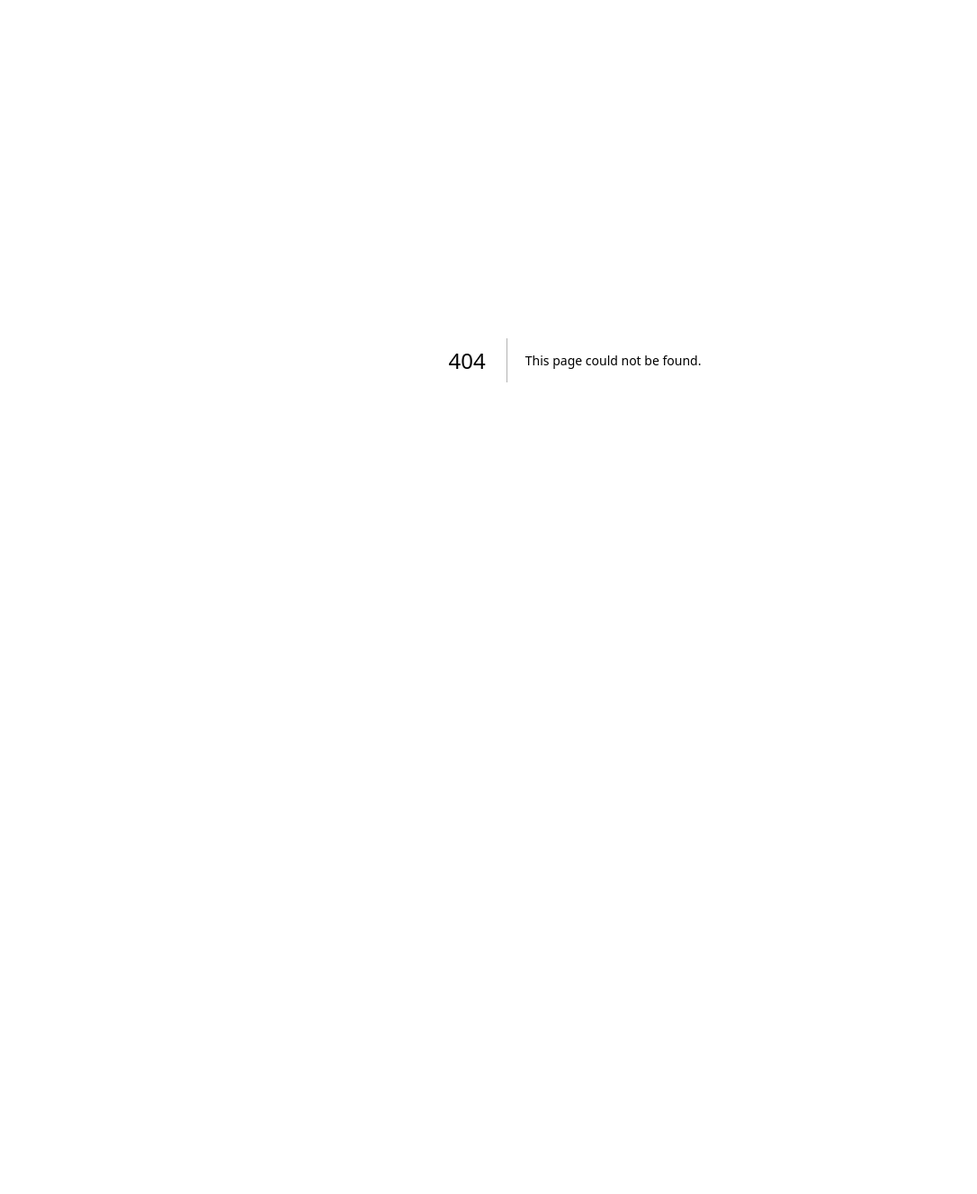
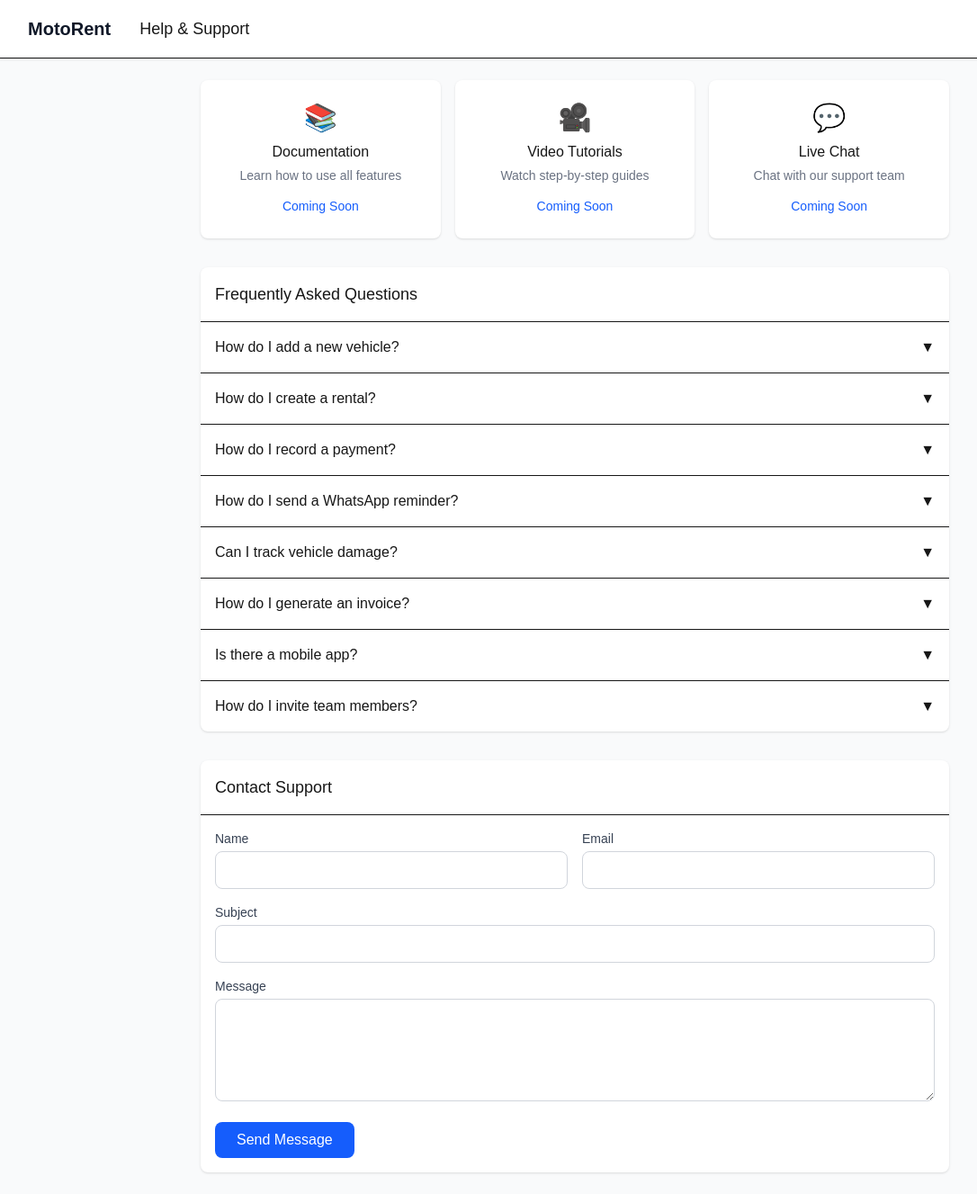
Before and after one commit to Dexter53Ma/motosaas, a Next.js app in the folder motosaas/: page /dashboard/help in a window 1280 px wide. Before the commit this address had no page. Shown: the whole page at 90% size, without its empty margins (1-1087 px from the left). Before the commit the page ends 800 px from the top, so only its background shows below. Built offline with nearby package versions, Linux system fonts and the light colour scheme.

Commit message:
feat: complete Issue #29 - Help & Support
- Help center page with FAQ accordion
- Contact support form
- Quick links to documentation, tutorials, live chat
- Common questions about vehicles, rentals, payments, invoicing

```diff
--- /dev/null
+++ b/motosaas/src/app/dashboard/help/page.tsx
@@ -0,0 +1,195 @@
+'use client'
+
+import { useState } from 'react'
+import Link from 'next/link'
+
+const FAQ_ITEMS = [
+  {
+    question: 'How do I add a new vehicle?',
+    answer: 'Go to Vehicles → Add Vehicle. Fill in the make, model, year, license plate, and daily rate. You can also add photos and maintenance history.',
+  },
+  {
+    question: 'How do I create a rental?',
+    answer: 'Go to Rentals → New Rental. Select a customer and vehicle, set the rental dates, and the system will automatically calculate the total amount.',
+  },
+  {
+    question: 'How do I record a payment?',
+    answer: 'Go to Payments → Record Payment. Select the customer and rental, enter the amount and payment method (cash, card, bank transfer, or mobile money).',
+  },
+  {
+    question: 'How do I send a WhatsApp reminder?',
+    answer: 'Go to Reminders, select the overdue rentals, and click Send Reminders. The system will send WhatsApp messages using your configured templates.',
+  },
+  {
+    question: 'Can I track vehicle damage?',
+    answer: 'Yes! Go to any vehicle → Damage History. You can report damage with photos, track repair status, and monitor damage costs.',
+  },
+  {
+    question: 'How do I generate an invoice?',
+    answer: 'Go to any rental → Generate Invoice. The system will create a professional invoice with TVA (20%) that you can download or send via WhatsApp.',
+  },
+  {
+    question: 'Is there a mobile app?',
+    answer: 'MotoRent is a responsive web app that works great on mobile devices. Add it to your home screen for an app-like experience.',
+  },
+  {
+    question: 'How do I invite team members?',
+    answer: 'Go to Settings → Team. Click Invite Member and enter their email address. They\'ll receive an invitation to join your shop.',
+  },
+]
+
+export default function HelpPage() {
+  const [openFaq, setOpenFaq] = useState<number | null>(null)
+  const [contactForm, setContactForm] = useState({ name: '', email: '', subject: '', message: '' })
+  const [sending, setSending] = useState(false)
+  const [sent, setSent] = useState(false)
+
+  async function handleContact(e: React.FormEvent) {
+    e.preventDefault()
+    setSending(true)
+    await new Promise(r => setTimeout(r, 1000))
+    setSending(false)
+    setSent(true)
+    setContactForm({ name: '', email: '', subject: '', message: '' })
+  }
+
+  return (
+    <div className="min-h-screen bg-gray-50">
+      <nav className="bg-white shadow-sm border-b">
+        <div className="max-w-7xl mx-auto px-4 sm:px-6 lg:px-8">
+          <div className="flex justify-between h-16">
+            <div className="flex items-center space-x-8">
+              <Link href="/dashboard" className="text-xl font-bold text-gray-900">MotoRent</Link>
+              <h1 className="text-lg font-medium">Help & Support</h1>
+            </div>
+          </div>
+        </div>
+      </nav>
+
+      <main className="max-w-4xl mx-auto py-6 px-4 sm:px-6 lg:px-8">
+        {/* Quick Links */}
+        <div className="grid grid-cols-1 md:grid-cols-3 gap-4 mb-8">
+          <div className="bg-white rounded-lg shadow p-6 text-center">
+            <span className="text-3xl mb-2 block">📚</span>
+            <h3 className="font-medium mb-1">Documentation</h3>
+            <p className="text-sm text-gray-500 mb-3">Learn how to use all features</p>
+            <button className="text-blue-600 text-sm hover:underline">Coming Soon</button>
+          </div>
+          <div className="bg-white rounded-lg shadow p-6 text-center">
+            <span className="text-3xl mb-2 block">🎥</span>
+            <h3 className="font-medium mb-1">Video Tutorials</h3>
+            <p className="text-sm text-gray-500 mb-3">Watch step-by-step guides</p>
+            <button className="text-blue-600 text-sm hover:underline">Coming Soon</button>
+          </div>
+          <div className="bg-white rounded-lg shadow p-6 text-center">
+            <span className="text-3xl mb-2 block">💬</span>
+            <h3 className="font-medium mb-1">Live Chat</h3>
+            <p className="text-sm text-gray-500 mb-3">Chat with our support team</p>
+            <button className="text-blue-600 text-sm hover:underline">Coming Soon</button>
+          </div>
+        </div>
+
+        {/* FAQ */}
+        <div className="bg-white rounded-lg shadow mb-8">
+          <div className="p-4 border-b">
+            <h2 className="text-lg font-medium">Frequently Asked Questions</h2>
+          </div>
+          <div className="divide-y">
+            {FAQ_ITEMS.map((item, index) => (
+              <div key={index}>
+                <button
+                  onClick={() => setOpenFaq(openFaq === index ? null : index)}
+                  className="w-full px-4 py-4 text-left flex items-center justify-between hover:bg-gray-50"
+                >
+                  <span className="font-medium">{item.question}</span>
+                  <span className={`transform transition-transform ${openFaq === index ? 'rotate-180' : ''}`}>
+                    ▼
+                  </span>
+                </button>
+                {openFaq === index && (
+                  <div className="px-4 pb-4 text-gray-600">
+                    {item.answer}
+                  </div>
+                )}
+              </div>
+            ))}
+          </div>
+        </div>
+
+        {/* Contact Form */}
+        <div className="bg-white rounded-lg shadow">
+          <div className="p-4 border-b">
+            <h2 className="text-lg font-medium">Contact Support</h2>
+          </div>
+          <div className="p-4">
+            {sent ? (
+              <div className="text-center py-8">
+                <span className="text-4xl mb-4 block">✅</span>
+                <h3 className="font-medium text-lg mb-2">Message Sent!</h3>
+                <p className="text-gray-600">We'll get back to you within 24 hours.</p>
+                <button
+                  onClick={() => setSent(false)}
+                  className="mt-4 px-4 py-2 text-blue-600 hover:underline"
+                >
+                  Send another message
+                </button>
+              </div>
+            ) : (
+              <form onSubmit={handleContact} className="space-y-4">
+                <div className="grid grid-cols-1 md:grid-cols-2 gap-4">
+                  <div>
+                    <label className="block text-sm font-medium text-gray-700 mb-1">Name</label>
+                    <input
+                      type="text"
+                      value={contactForm.name}
+                      onChange={(e) => setContactForm({ ...contactForm, name: e.target.value })}
+                      required
+                      className="w-full px-3 py-2 border border-gray-300 rounded-lg focus:ring-2 focus:ring-blue-500"
+                    />
+                  </div>
+                  <div>
+                    <label className="block text-sm font-medium text-gray-700 mb-1">Email</label>
+                    <input
+                      type="email"
+                      value={contactForm.email}
+                      onChange={(e) => setContactForm({ ...contactForm, email: e.target.value })}
+                      required
+                      className="w-full px-3 py-2 border border-gray-300 rounded-lg focus:ring-2 focus:ring-blue-500"
+                    />
+                  </div>
+                </div>
+                <div>
+                  <label className="block text-sm font-medium text-gray-700 mb-1">Subject</label>
+                  <input
+                    type="text"
+                    value={contactForm.subject}
+                    onChange={(e) => setContactForm({ ...contactForm, subject: e.target.value })}
+                    required
+                    className="w-full px-3 py-2 border border-gray-300 rounded-lg focus:ring-2 focus:ring-blue-500"
+                  />
+                </div>
+                <div>
+                  <label className="block text-sm font-medium text-gray-700 mb-1">Message</label>
+                  <textarea
+                    value={contactForm.message}
+                    onChange={(e) => setContactForm({ ...contactForm, message: e.target.value })}
+                    required
+                    rows={4}
+                    className="w-full px-3 py-2 border border-gray-300 rounded-lg focus:ring-2 focus:ring-blue-500"
+                  />
+                </div>
+                <button
+                  type="submit"
+                  disabled={sending}
+                  className="px-6 py-2 bg-blue-600 text-white rounded-lg hover:bg-blue-700 disabled:opacity-50"
+                >
+                  {sending ? 'Sending...' : 'Send Message'}
+                </button>
+              </form>
+            )}
+          </div>
+        </div>
+      </main>
+    </div>
+  )
+}
```
